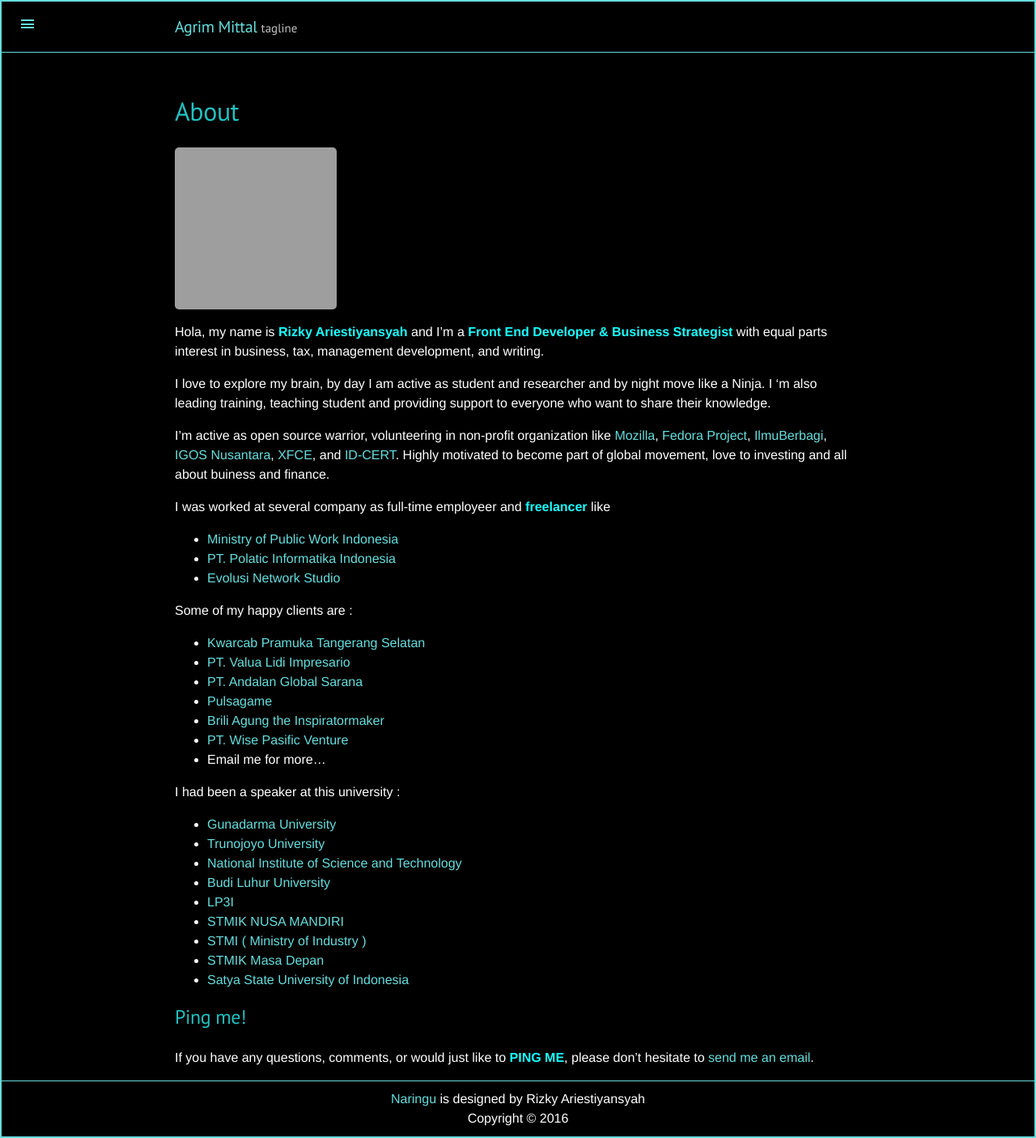
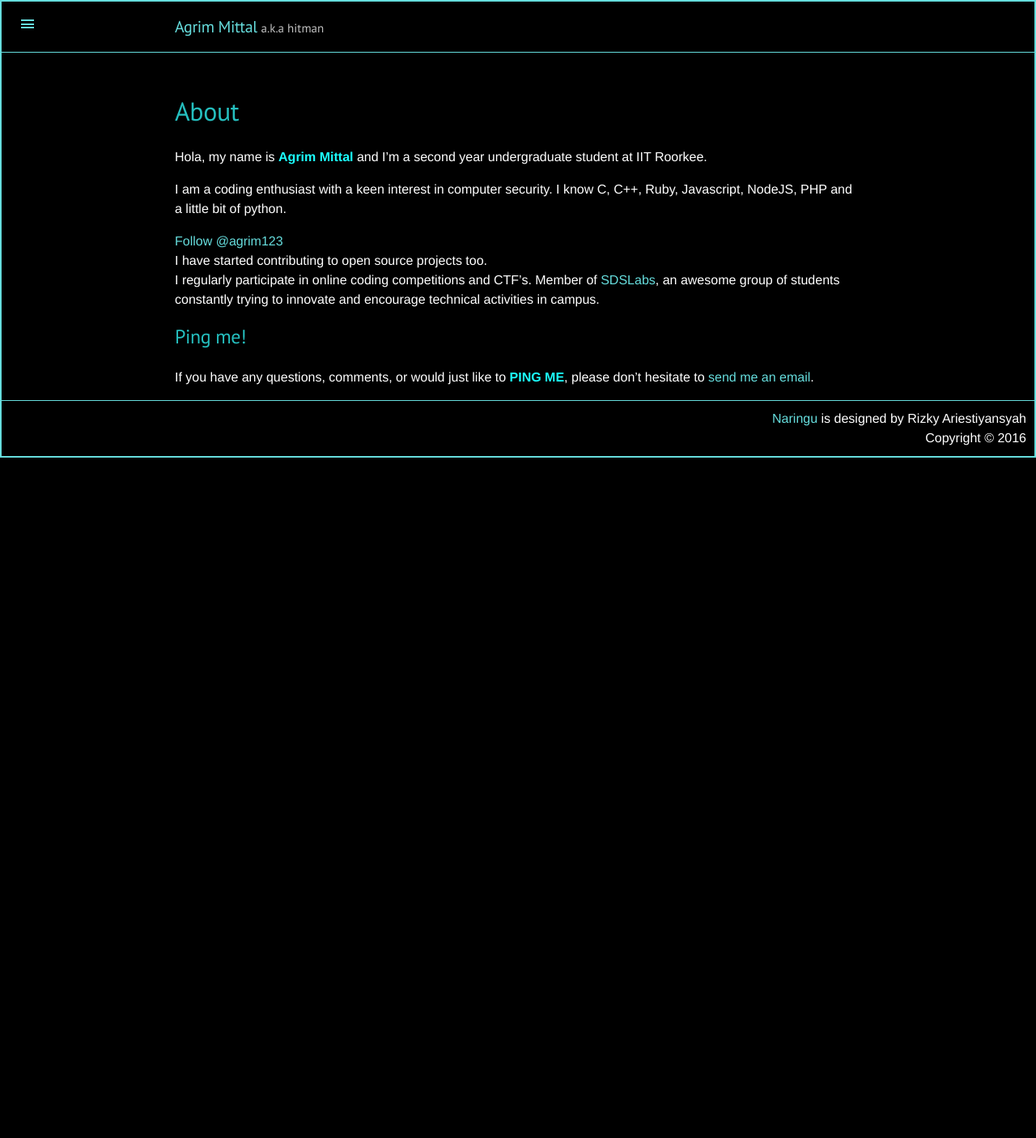
Before and after one commit to agrim123/agrim123.github.io, a Jekyll site: the page built from about/index.md, in a window 1280 px wide. Shown: the whole page at 81% size. Built offline with Jekyll 4.4.1, drawn with Linux system fonts in a browser that asks for light colours; after the commit the page ends 900 px from its top, so only the background shows below that; grey boxes are pictures that could not be loaded.

Commit message:
update data

```diff
--- a/_config.yml
+++ b/_config.yml
@@ -12,7 +12,7 @@ permalink:           pretty
 
 # Setup
 title:               Agrim Mittal
-tagline:             'tagline'
+tagline:             'a.k.a hitman'
 description:         'desc'
 url:                 http://agrim123.github.io
 baseurl:             /
--- a/_includes/footer.html
+++ b/_includes/footer.html
@@ -1,4 +1,4 @@
-    <div align="center" class="footer">
+    <div align="right" class="footer" style="padding-right: 10px;bottom: 0;position: inherit;">
         <a href="{{ site.theme.link }}" target="_blank" title="naringu">{{ site.theme.codename }}</a>  is designed by {{ site.theme.creator }}<br />Copyright © {{ site.time | date: '%Y' }} <br>
     </div>
   </body>
--- a/_includes/head.html
+++ b/_includes/head.html
@@ -22,7 +22,8 @@
 
   <!-- Icons -->
   <link rel="shortcut icon" href="./public/favicon.ico">
-
+  <!-- Place this tag in your head or just before your close body tag. -->
+<script async defer src="https://buttons.github.io/buttons.js"></script>
   <!-- RSS -->
   <link rel="alternate" type="application/rss+xml" title="RSS" href="/atom.xml">
   <link rel="alternate" type="application/rss+xml" title="Mozilla RSS" href="feed.category.xml">
--- a/_includes/sidebar.html
+++ b/_includes/sidebar.html
@@ -26,8 +26,6 @@
       {% endif %}
     {% endfor %}
 
-    <a class="sidebar-nav-item" href="{{site.github}}">GitHub project</a>
-    <span class="sidebar-nav-item">Version {{ site.version }}</span>
   </nav>
 
   <div class="sidebar-item">
--- a/about/index.md
+++ b/about/index.md
@@ -4,42 +4,19 @@ author: ariestiyansyah
 layout: page
 ---
 
-  <img alt="" src="http://en.gravatar.com/userimage/24637430/bd861150ece04c59dff2ca785562b354?size=200" width="200" height="200" />
 
-Hola, my name is __Rizky Ariestiyansyah__ and I’m a __Front End Developer & Business Strategist__ with equal parts interest in business, tax, management development, and writing.
 
-I love to explore my brain, by day I am active as student and researcher and by night move like a Ninja. I 'm also leading training, teaching student and providing support to everyone who want to share their knowledge.
+Hola, my name is __Agrim Mittal__ and I’m a second year undergraduate student at IIT Roorkee.
 
-I'm active as open source warrior, volunteering in non-profit organization like [Mozilla](https://mozillians.org/en-US/u/ariestiyansyah), [Fedora Project](http://fedoraproject.org), [IlmuBerbagi](http://ilmuberbagi.or.id), [IGOS Nusantara](http://igosnusantara.or.id), [XFCE](http://xfce.org), and [ID-CERT](http://www.cert.or.id). Highly motivated to become part of global movement, love to investing and all about buiness and finance.
+I am a coding enthusiast with a keen interest in computer security.
+I know C, C++, Ruby, Javascript, NodeJS, PHP and a little bit of python.
 
-I was worked at several company as full-time employeer and __freelancer__ like
+<a class="github-button" href="https://github.com/agrim123" data-count-href="/agrim123/followers" data-count-api="/users/agrim123#followers" data-count-aria-label="# followers on GitHub" aria-label="Follow @agrim123 on GitHub">Follow @agrim123</a>
+I have started contributing to open source projects too.
+I regularly participate in online coding competitions and CTF's.
+Member of [SDSLabs](https://github.com/sdslabs), an awesome group of students constantly trying to innovate and encourage technical activities in campus.
 
-- [Ministry of Public Work Indonesia](http://litbang.pu.go.id/)
-- [PT. Polatic Informatika Indonesia](http://polatic.co.id)
-- [Evolusi Network Studio](http://evonestudio.com)
-
-Some of my happy clients are :
-
-- [Kwarcab Pramuka Tangerang Selatan](http://pramukatangsel.or.id)
-- [PT. Valua Lidi Impresario](http://valuatraining.com)
-- [PT. Andalan Global Sarana](http://www.properti1001.com)
-- [Pulsagame](http://pulsagame.com)
-- [Brili Agung the Inspiratormaker](http://briliagung.com)
-- [PT. Wise Pasific Venture](https://www.linkedin.com/company/8995616?goback=.anb_3942786_*2_*1_*1_*1_*1_*1&trk=prof-exp-company-name)
-- Email me for more...
-
-I had been a speaker at this university :
-
-- [Gunadarma University ](http://gunadarma.ac.id)
-- [Trunojoyo University](http://trunojoyo.ac.id)
-- [National Institute of Science and Technology](http://www.istn.ac.id/)
-- [Budi Luhur University](http://budiluhur.ac.id)
-- [LP3I](http://lp3i.ac.id)
-- [STMIK NUSA MANDIRI](http://nusamandiri.ac.id)
-- [STMI ( Ministry of Industry )](http://stmi.ac.id)
-- [STMIK Masa Depan](http://masadepan.ac.id/)
-- [Satya State University of Indonesia](http://usni.ac.id)
 
 ## Ping me!
 
-If you have any questions, comments, or would just like to __PING ME__, please don't hesitate to  [send me an email](mailto:ariestiyansyah.rizky@gmail.com).
+If you have any questions, comments, or would just like to __PING ME__, please don't hesitate to  [send me an email](mailto:agrimmittal97@gmail.com).
```
Also changed, not shown: contact/index.html (+6 -30 lines).
